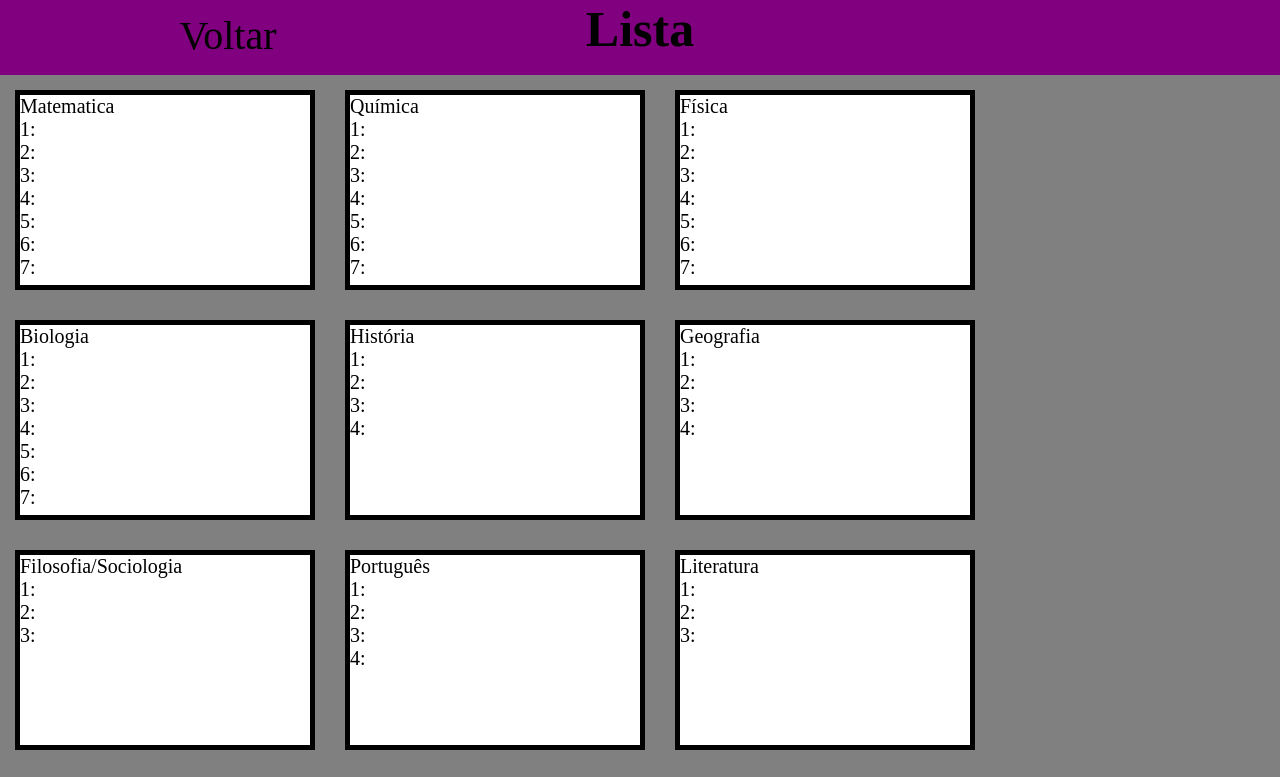
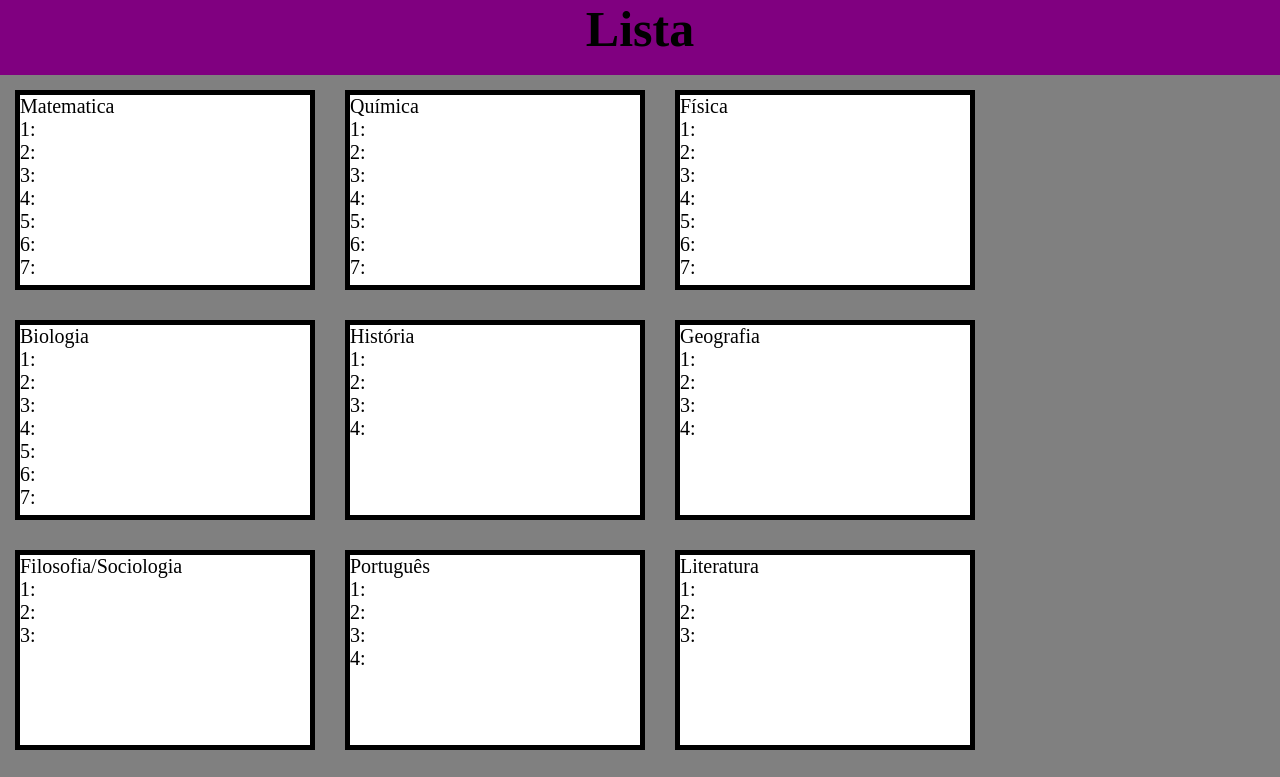
Before and after one commit to MRR213/Listas, a plain HTML site: page index.html in a window 1280 px wide. Shown: the top 777 px of the page. Drawn offline with Linux system fonts and the light colour scheme.

Commit message:
Update index.html

```diff
--- a/index.html
+++ b/index.html
@@ -8,7 +8,7 @@
 
 	<header>
         <div class="Lista">
-            <a href="pagprinc.html" class="but">Voltar</a></div>
+            <a href="pagprinc.html" class="but"></a></div>
 
         <h1>Lista</h1>
          </header>
```
